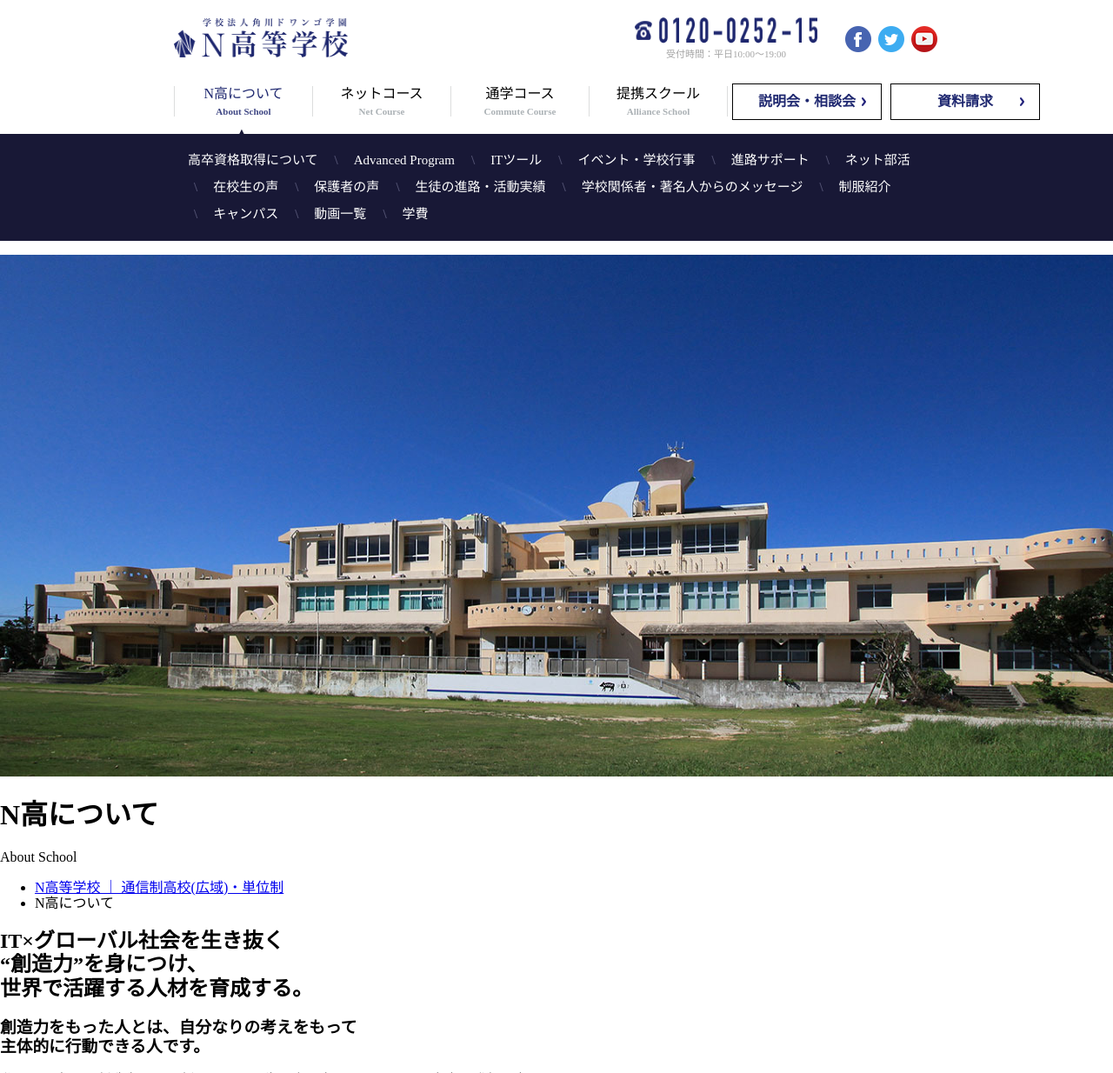
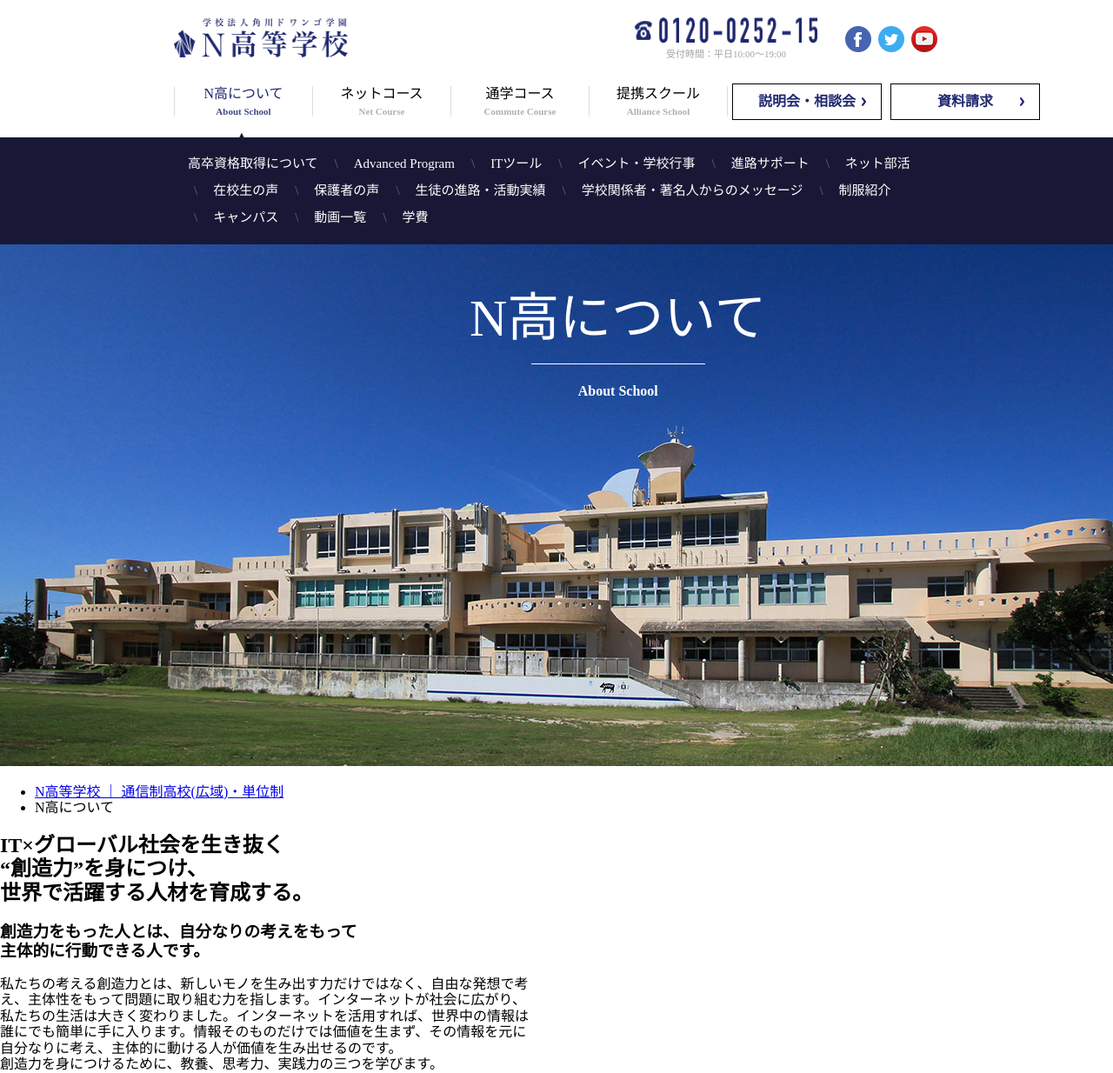
Before and after one commit to sassamori/takaharusasamori, a PHP site: page / in a window 1280 px wide. Shown: the part 104-1338 px from the top of the page at 87% size. Run offline with PHP 8.4, Linux system fonts and the light colour scheme.

Commit message:
クラス名aboutMainHeadを作成

```diff
--- a/html-nkou/common/style.css
+++ b/html-nkou/common/style.css
@@ -318,6 +318,8 @@
     flex-wrap:wrap;
     padding: 15px 210px;
     position: relative;
+    margin-bottom: 0;
+    margin-top: 20px;
 }
 
 .globalNavi .globalNaviSmall ul:before{
@@ -355,3 +357,40 @@
     background-color:#FFFFFF;
     color:#181836;
 }
+
+.articleMain .aboutMain .aboutMainHead{
+    position: relative;
+}
+
+.articleMain .aboutMain .aboutMainHead img{
+    object-fit: cover;
+}
+
+.articleMain .aboutMain .aboutMainHead .aboutMainHeadText{
+    position: absolute;
+    top: 10px;
+    left: 540px;
+    text-align: center;
+}
+
+.articleMain .aboutMain .aboutMainHead .aboutMainHeadText h1{
+    font-size: 60px;
+    color: #FFFFFF;
+    font-weight: lighter;
+    position: relative;
+}
+
+.articleMain .aboutMain .aboutMainHead .aboutMainHeadText h1:after{
+    content: '';
+    position: absolute;
+    left: 50%;
+    bottom: -18px;
+    transform: translate(-50%);
+    width: 200px;
+    border-bottom: 1px solid #FFFFFF;
+}
+
+.articleMain .aboutMain .aboutMainHead .aboutMainHeadText p{
+    color: #FFFFFF;
+    font-weight: bold;
+}
--- a/html-nkou/index.html
+++ b/html-nkou/index.html
@@ -100,8 +100,10 @@
             <div class="aboutMain">
                 <div class="aboutMainHead">
                     <img src="images/campus_photo_01.jpg" aria-hidden="true" width="100%" height="600">
-                    <h1>N高について</h1>
-                    <p>About School</p>
+                    <div class="aboutMainHeadText">
+                        <h1>N高について</h1>
+                        <p>About School</p>
+                    </div>
                 </div>
                 <nav class="breadcrumb">
                     <ul>
```
